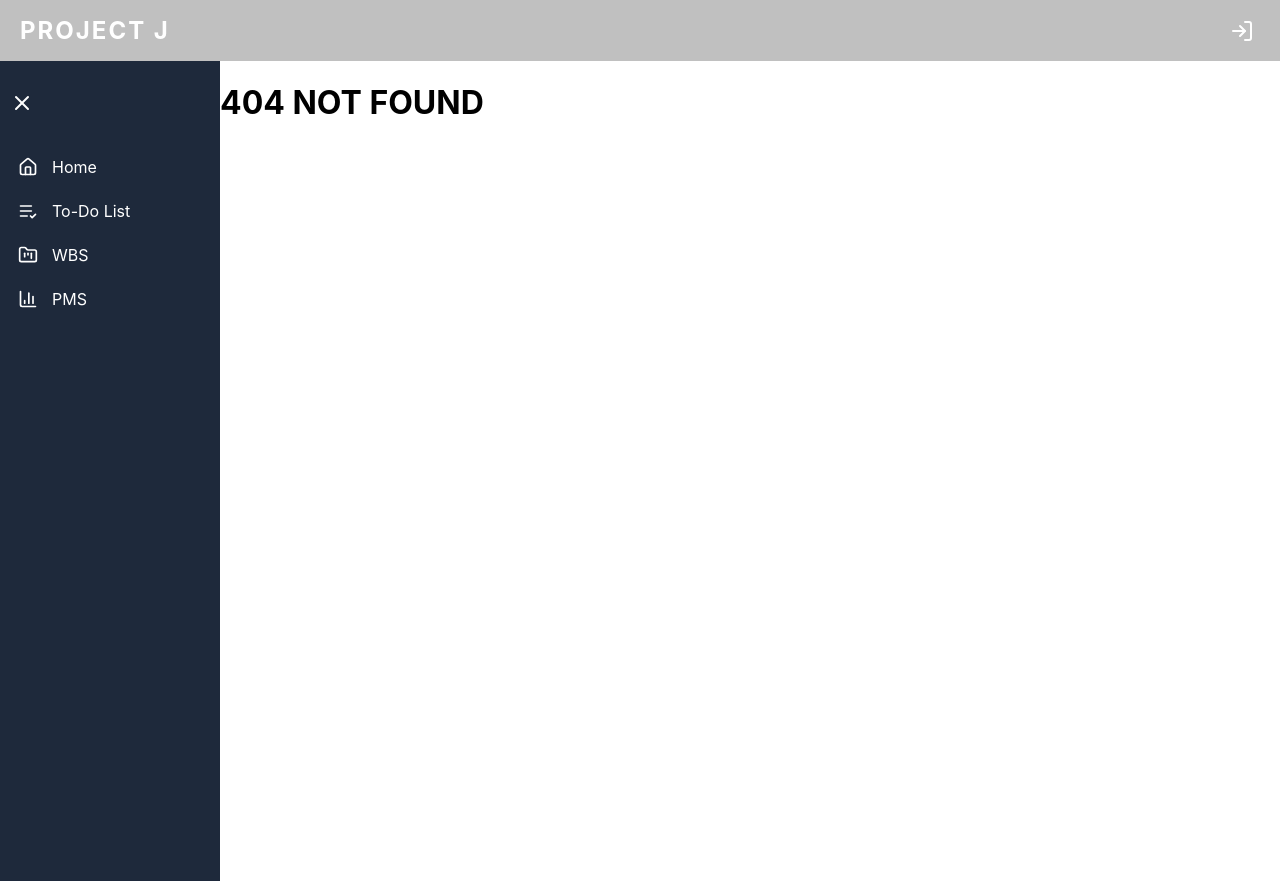
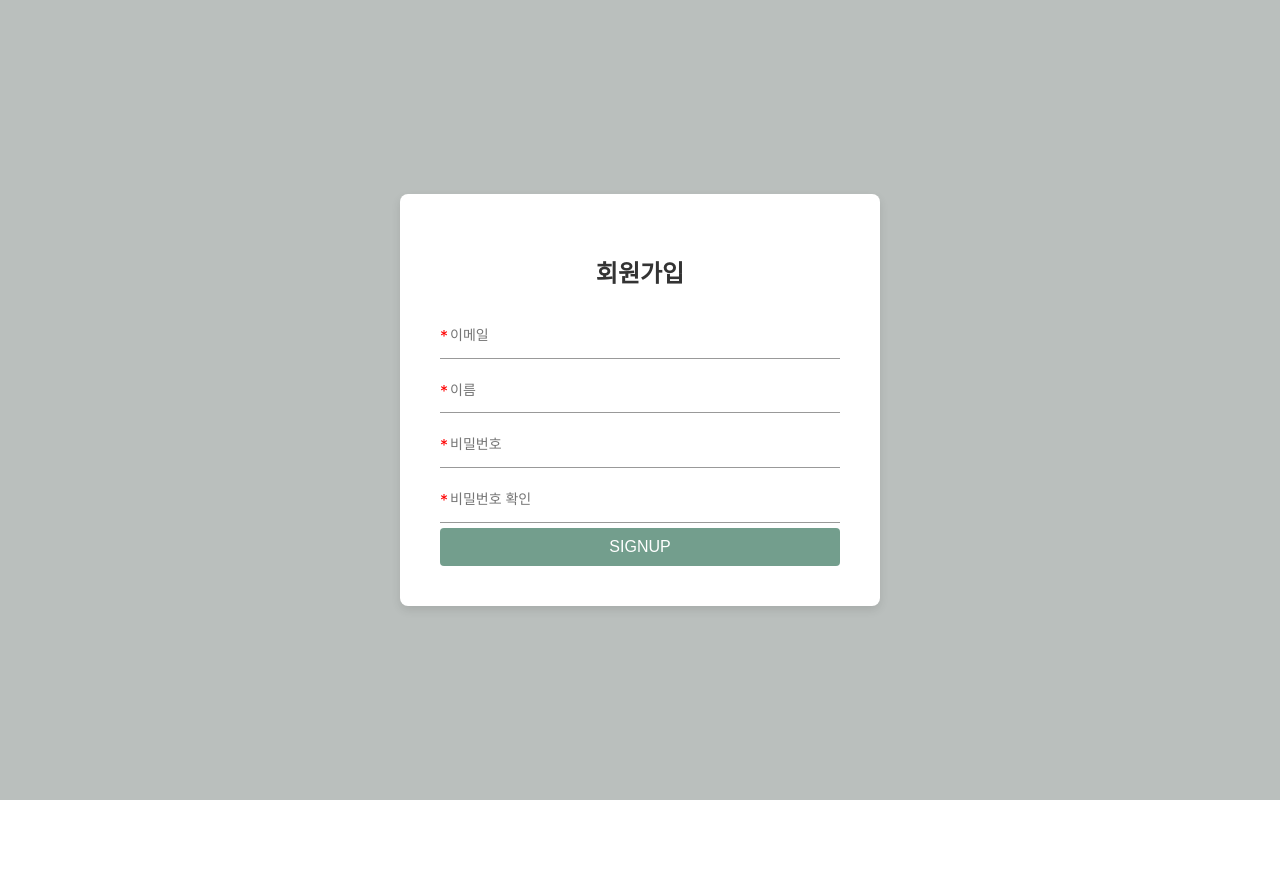
Before and after one commit to CHZEE93/projectJ, a React (Create React App) app in the folder projectj_front/: page /signup in a window 1280 px wide. Before the commit this address had no page. After the commit the page ends 800 px from the top, so only its background shows below. Built offline with nearby package versions, Linux system fonts and the light colour scheme.

Commit message:
회원가입 페이지 틀 생성성

```diff
--- a/projectj_front/src/App.tsx
+++ b/projectj_front/src/App.tsx
@@ -2,6 +2,7 @@ import { Route, Routes } from 'react-router-dom';
 import Container from './layouts/Container';
 import Home from './views/Home';
 import Login from './views/Login';
+import Signup from './views/Signup';
 
 function App() {
   return (
@@ -10,7 +11,7 @@ function App() {
         <Route path='/' element={<Home />} />
         <Route path='*' element={<h1>404 NOT FOUND</h1>} />
       </Route>
-
+      <Route path='/signup' element={<Signup />} />
       <Route path='/login' element={<Login />} />
     </Routes>
   );
--- a/projectj_front/src/Components/InputBox/index.tsx
+++ b/projectj_front/src/Components/InputBox/index.tsx
@@ -4,6 +4,7 @@ interface Props {
     type : 'text' | 'password';
     label?: string
     placeholder?: string;
+    required?: boolean;
 }
 
 const InputBoxContainer = styled.div`
@@ -43,11 +44,12 @@ const InputBoxContent = styled.input.attrs<{ inputType?: string, inputPlaceholde
     line-height: 140%;
 `
 
-export default function InputBox({type, label, placeholder}:Props){
+export default function InputBox({type, label, placeholder, required = false}:Props){
     return(
         <InputBoxContainer>
             {label !== undefined && (<InputBoxLabel>{label}</InputBoxLabel>) }
             <InputBoxBox>
+                {required && (<span style={{color:"red"}}>*</span>)}
                 <InputBoxContent inputType={type} inputPlaceholder={placeholder} />
             </InputBoxBox>
         </InputBoxContainer>
--- a/projectj_front/src/layouts/Header/index.tsx
+++ b/projectj_front/src/layouts/Header/index.tsx
@@ -1,6 +1,6 @@
 import styled from "styled-components";
 import IconButton from "../../Components/IconButton";
-import { LogIn, User } from "lucide-react";
+import { LogIn, User, UserPlus } from "lucide-react";
 
 const Container = styled.div`
   display: flex;
@@ -37,8 +37,9 @@ export default function Header(){
             Project J
         </Logotmp>
         <UserActions>
-        <IconButton icon={<LogIn size={24} />} url="./login"/>
-      </UserActions>
+          <IconButton icon={<UserPlus size={24} />} url="./signup"/>
+          <IconButton icon={<LogIn size={24} />} url="./login"/>
+        </UserActions>
     </Container>
     );
 }
--- a/projectj_front/src/layouts/Sidebar/index.tsx
+++ b/projectj_front/src/layouts/Sidebar/index.tsx
@@ -1,6 +1,6 @@
 import { useState } from "react";
 import styled from "styled-components";
-import { Menu, X, Home, ListCheck, FolderKanban, BarChart3 } from "lucide-react";
+import { Menu, X, Home, ListCheck, FolderKanban, BarChart3, StickyNote } from "lucide-react";
 
 const Container = styled.aside<{ isOpen: boolean }>`
   width: ${(props) => (props.isOpen ? "220px" : "70px")};
@@ -62,6 +62,10 @@ export default function Sidebar() {
           {isOpen && "Home"}
         </MenuItem>
         <MenuItem>
+          <IconWrapper><StickyNote size={20} /></IconWrapper>
+          {isOpen && "Board"}
+        </MenuItem>
+        <MenuItem>
           <IconWrapper><ListCheck size={20} /></IconWrapper>
           {isOpen && "To-Do List"}
         </MenuItem>
--- /dev/null
+++ b/projectj_front/src/views/Signup/index.tsx
@@ -0,0 +1,48 @@
+import styled from "styled-components";
+import InputBox from "../../Components/InputBox";
+import WideButton from "../../Components/WideButton";
+
+const SignupContainer = styled.div`
+    display: flex;
+    justify-content: center;
+    align-items: center;
+    height: 100vh;
+    background-color: #babfbd;
+`;
+
+const SignupBox = styled.div`
+  background: white;
+  padding: 40px;
+  border-radius: 8px;
+  box-shadow: 0 4px 10px rgba(0, 0, 0, 0.1);
+  width: 100%;
+  max-width: 400px;
+  text-align: center;
+`;
+
+const Title = styled.h2`
+  margin-bottom: 20px;
+  font-size: 24px;
+  color: #333;
+`;
+
+const Button = styled.button`
+  width: 100%;
+  p
+`;
+
+
+export default function Signup(){
+    return(
+    <SignupContainer>
+        <SignupBox>
+            <Title>회원가입</Title>
+            <InputBox type="text" placeholder="이메일" required={true} />
+            <InputBox type="text" placeholder="이름" required={true} />
+            <InputBox type="password" placeholder="비밀번호" required={true} />
+            <InputBox type="password" placeholder="비밀번호 확인" required={true} />
+            <WideButton text="SIGNUP" />
+        </SignupBox>
+    </SignupContainer>
+    );
+}
```
